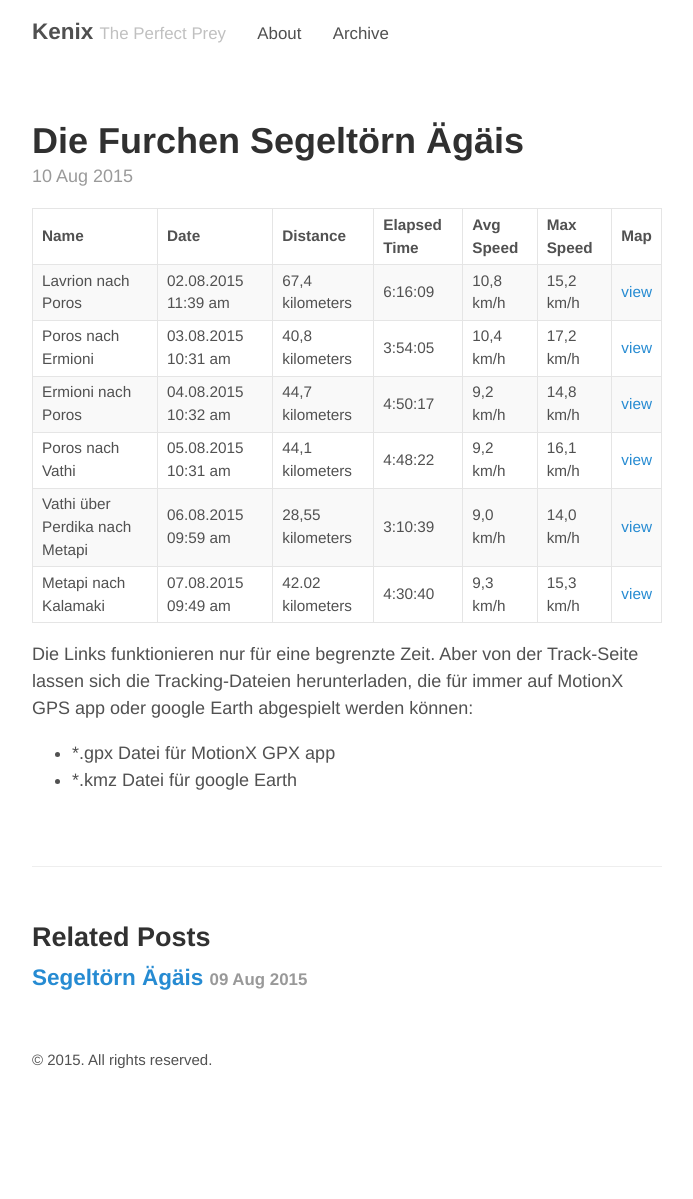
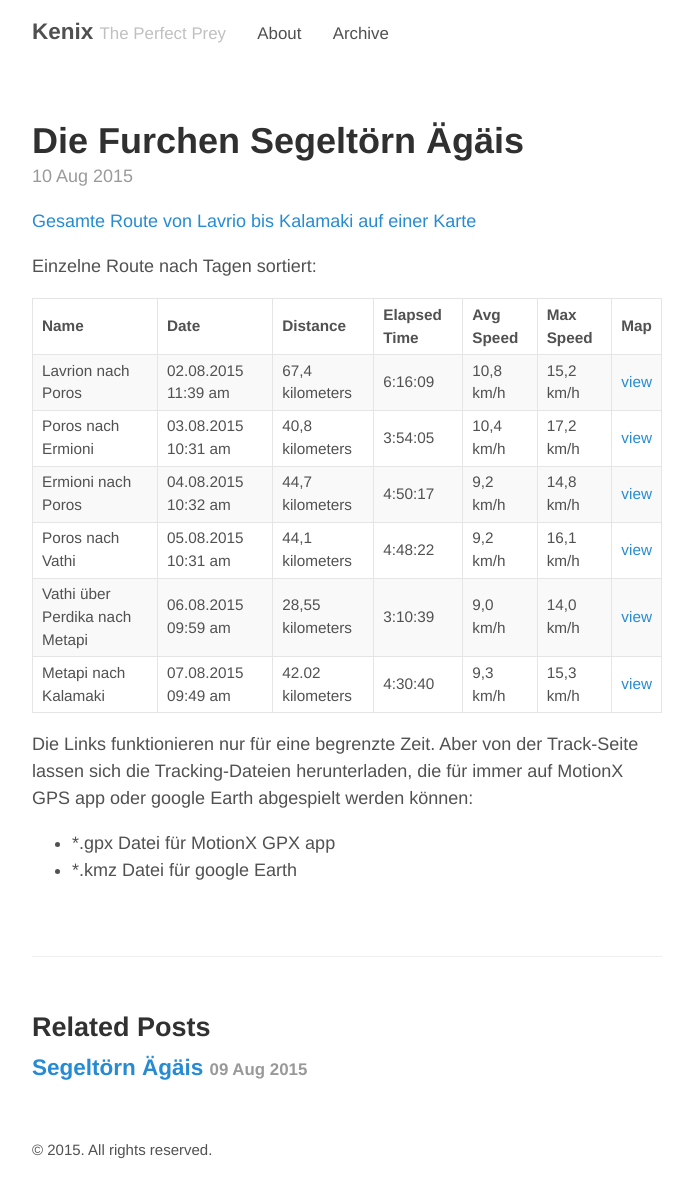
Before and after one commit to kenix/kenix.github.io, a Jekyll site: the page built from _posts/2015-08-10-sailing-routes-aegaeis.md, in a window 1280 px wide. Shown: the whole page, without its empty margins (293-986 px from the left). Built offline with Jekyll 4.4.1, drawn with Linux system fonts in a browser that asks for light colours; before the commit the page ends 1109 px from its top, so only the background shows below that.

Commit message:
add whole route on one map

```diff
--- a/_posts/2015-08-10-sailing-routes-aegaeis.md
+++ b/_posts/2015-08-10-sailing-routes-aegaeis.md
@@ -2,6 +2,10 @@
 title: Die Furchen Segeltörn Ägäis
 layout: post
 ---
+[Gesamte Route von Lavrio bis Kalamaki auf einer Karte](http://gps.motionx.com/maps/96a943ab1976e6bbc55b2cff44d71738)
+
+Einzelne Route nach Tagen sortiert:
+
 Name|Date|Distance|Elapsed Time|Avg Speed|Max Speed|Map
 ----|----|--------|------------|---------|---------|---
 Lavrion nach Poros|02.08.2015 11:39 am|67,4 kilometers|6:16:09|10,8 km/h|15,2 km/h|[view](http://gps.motionx.com/maps/8588ae6d0a8de7207e6e3becb2b8b6b0)
```
